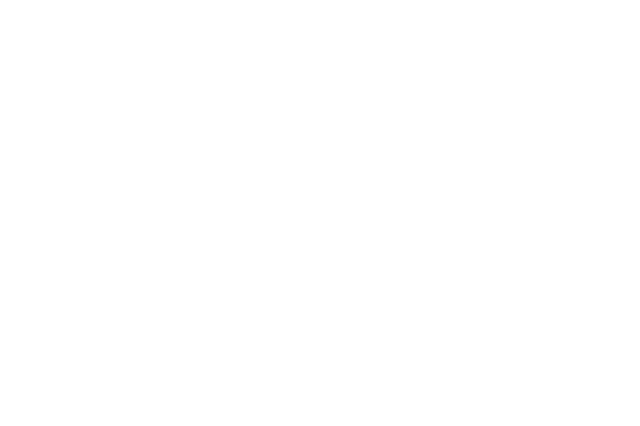
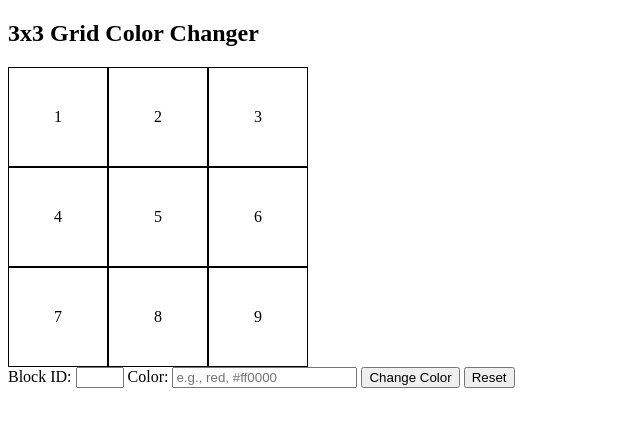
Before and after one commit to acciojob/Replit-Asian-Paints-bakothari, a website: page main.html in a window 1280 px wide. Shown: the whole page, without its empty margins (0-640 px from the left). Drawn offline with Linux system fonts and the light colour scheme.

Commit message:
created a submission

```diff
--- a/main.html
+++ b/main.html
@@ -8,6 +8,29 @@
 
 <body>
 	<!-- the entire body must be written by student -->
+	    <h2>3x3 Grid Color Changer</h2>
+
+    <div id="grid-container">
+        <!-- Grid Items -->
+        <div class="grid-item" id="1">1</div>
+        <div class="grid-item" id="2">2</div>
+        <div class="grid-item" id="3">3</div>
+        <div class="grid-item" id="4">4</div>
+        <div class="grid-item" id="5">5</div>
+        <div class="grid-item" id="6">6</div>
+        <div class="grid-item" id="7">7</div>
+        <div class="grid-item" id="8">8</div>
+        <div class="grid-item" id="9">9</div>
+    </div>
+
+    <label for="block_id">Block ID:</label>
+    <input type="number" id="block_id" min="1" max="9">
+
+    <label for="colour_id">Color:</label>
+    <input type="text" id="colour_id" placeholder="e.g., red, #ff0000">
+
+    <button id="change_button">Change Color</button>
+    <button id="Reset">Reset</button>
     <script type="text/javascript" src="./script.js">
 </script>
 
--- a/script.js
+++ b/script.js
@@ -1 +1,21 @@
 //your JS code here. If required.
+document.getElementById("change_button").addEventListener("click", function () {
+            document.querySelectorAll(".grid-item").forEach(item => {
+                item.style.backgroundColor = "transparent";
+            });
+
+            let blockId = document.getElementById("block_id").value;
+            let color = document.getElementById("colour_id").value;
+
+            if (blockId >= 1 && blockId <= 9 && color) {
+                document.getElementById(blockId).style.backgroundColor = color;
+            } else {
+                alert("Enter a valid Block ID (1-9) and a Color.");
+            }
+        });
+
+        document.getElementById("Reset").addEventListener("click", function () {
+            document.querySelectorAll(".grid-item").forEach(item => {
+                item.style.backgroundColor = "transparent";
+            });
+        });
--- a/styles.css
+++ b/styles.css
@@ -1 +1,13 @@
 /*  your css code here. If applicable */
+#grid-container{
+	display:grid;
+	grid-template-columns:repeat(3,100px);
+	grid-template-rows:repeat(3,100px);
+}
+.grid-item{
+	display:flex;
+	justify-content:center;
+	align-items:center;
+	border:1px solid black;
+	gap:2px;
+}
```
